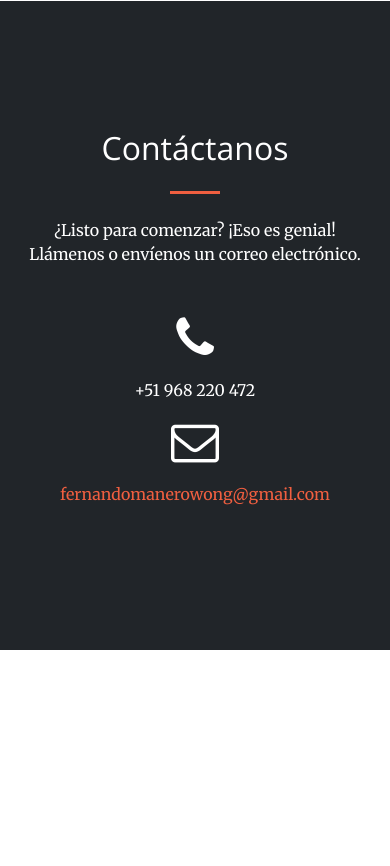
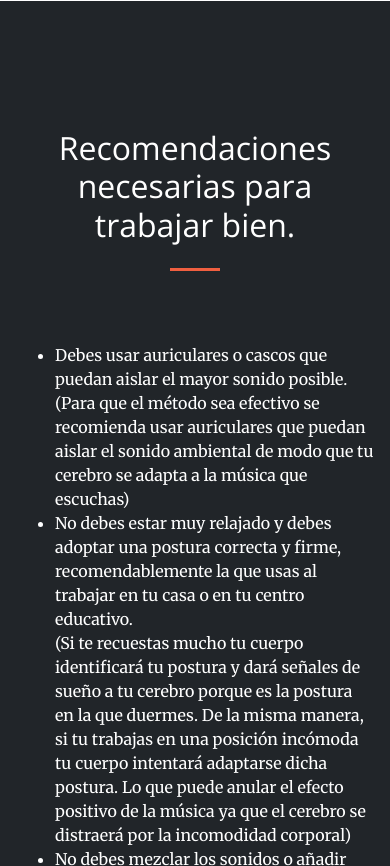
Before and after one commit to Example18/proyecto-fernando, a plain HTML site: page index.html in a window 390 px wide. Shown: the part 4340-5206 px from the top of the page. Before the commit the page ends 4990 px from the top, so only its background shows below. Drawn offline with nearby package versions, Linux system fonts and the light colour scheme.

Commit message:
cambios3

```diff
--- a/index.html
+++ b/index.html
@@ -46,6 +46,9 @@
             </li>
             <li class="nav-item">
               <a class="nav-link js-scroll-trigger" href="#services">Tips</a>
+            </li>
+            <li class="nav-item">
+              <a class="nav-link js-scroll-trigger" href="#recomendacion">Recomendación</a>
             </li>
             <li class="nav-item">
               <a class="nav-link js-scroll-trigger" href="#contact">Contacto</a>
@@ -164,7 +167,46 @@
               </div>
           </div>
 </section>
-    <section class="bg-dark text-white" id="contact">
+    <section class="bg-dark text-white" id="recomendacion">
+<div class="container">
+        <div class="row">
+          <div class="col-lg-12 text-center">
+            <h2 class="section-heading"> Recomendaciones necesarias para trabajar bien.</h2>
+            <hr class="my-4">
+          </div>
+        </div>
+      </div>
+      <div class="container">
+        <div class="row">
+
+          <div class="col-lg-12 col-md-12">
+            <div class=" mt-5 mx-auto">
+              <p class="text-muted mb-0" style="text-align: justify;">
+                <ul>
+                  <li>Debes usar auriculares o cascos que puedan aislar el mayor sonido posible.  <br>(Para que el método sea efectivo se recomienda usar auriculares que puedan aislar el sonido ambiental de modo que tu cerebro se adapta a la música que escuchas)
+                  </li>
+                  <li> No debes estar muy relajado y debes adoptar una postura correcta y firme, recomendablemente la que usas al trabajar en tu casa o en tu centro educativo. <br>
+                  (Si te recuestas mucho tu cuerpo identificará tu postura y dará señales de sueño a tu cerebro porque es la postura en la que duermes. De la misma manera, si tu trabajas en una posición incómoda tu cuerpo intentará adaptarse dicha postura. Lo que puede anular el efecto positivo de la música ya que el cerebro se distraerá por la incomodidad corporal)</li>
+                  <li>No debes mezclar los sonidos o añadir nuevos, te distraen más. Apaga las notificaciones y sonidos externos de tu móvil.
+                    <br>
+                    Mientras tu estas escuchando una canción, otros sonidos con un ritmo diferente o que simplemente no son compatibles melódicamente con la canción, distraeran a tu cuerpo en su intento por comprender los nuevos ritmos.)
+
+</li>
+<li>
+  Asegurate de no comer mucho o digerir alimentos poco saludables como mucho azucar. <br>
+(Puede que comer algo te ayude a estar más alerta y despierto, sin embargo, comer mucho o ingerir muchos azúcares harán que tus centros de placer manden señales suficientes para distraerte.)
+
+</li>
+                </ul>
+              </p>
+
+            </div>
+          </div>
+
+        </div>
+      </div>
+    </section>
+    <section id="contact">
       <div class="container">
         <div class="row">
           <div class="col-lg-8 mx-auto text-center">
@@ -175,11 +217,11 @@
         </div>
         <div class="row">
           <div class="col-lg-4 ml-auto text-center">
-            <i class="fa fa-phone fa-3x mb-3 sr-contact"></i>
+            <i class="fa fa-phone fa-3x mb-3 sr-contact" data-sr-id="5" style="; visibility: visible;  -webkit-transform: scale(1); opacity: 1;transform: scale(1); opacity: 1;-webkit-transition: -webkit-transform 0.6s cubic-bezier(0.6, 0.2, 0.1, 1) 0s, opacity 0.6s cubic-bezier(0.6, 0.2, 0.1, 1) 0s; transition: transform 0.6s cubic-bezier(0.6, 0.2, 0.1, 1) 0s, opacity 0.6s cubic-bezier(0.6, 0.2, 0.1, 1) 0s; "></i>
             <p>+51 968 220 472</p>
           </div>
           <div class="col-lg-4 mr-auto text-center">
-            <i class="fa fa-envelope-o fa-3x mb-3 sr-contact"></i>
+            <i class="fa fa-envelope-o fa-3x mb-3 sr-contact" data-sr-id="6" style="; visibility: visible;  -webkit-transform: scale(1); opacity: 1;transform: scale(1); opacity: 1;-webkit-transition: -webkit-transform 0.6s cubic-bezier(0.6, 0.2, 0.1, 1) 0s, opacity 0.6s cubic-bezier(0.6, 0.2, 0.1, 1) 0s; transition: transform 0.6s cubic-bezier(0.6, 0.2, 0.1, 1) 0s, opacity 0.6s cubic-bezier(0.6, 0.2, 0.1, 1) 0s; "></i>
             <p>
               <a href="mailto:your-email@your-domain.com">fernandomanerowong@gmail.com</a>
             </p>
```
